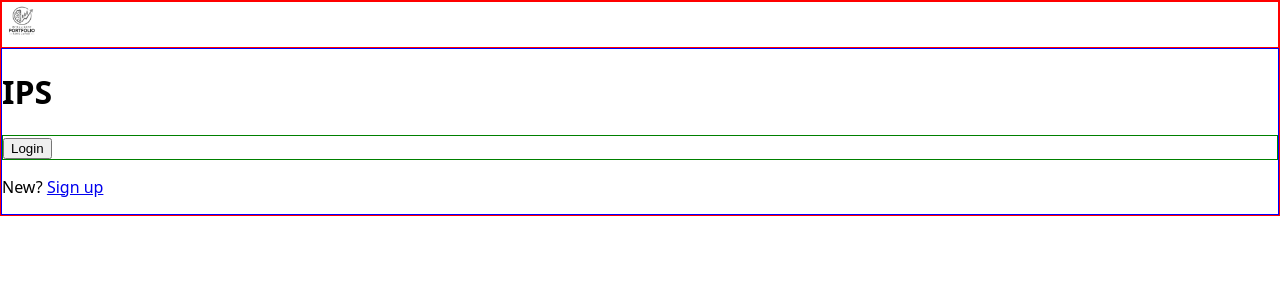
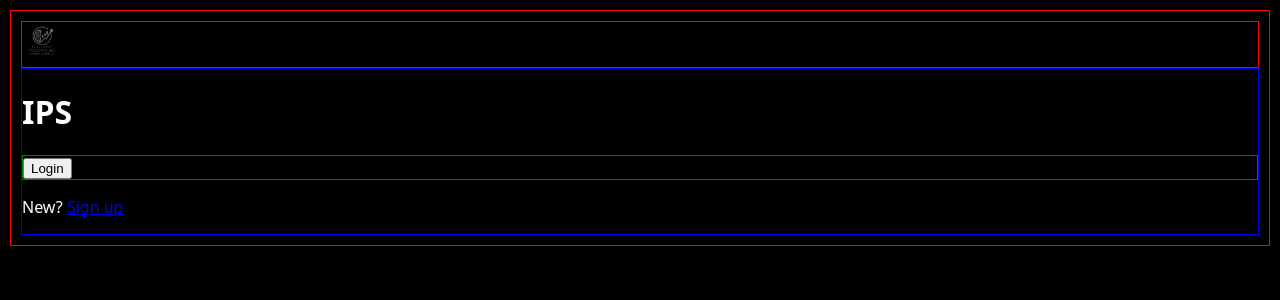
Before and after one commit to sn3gur/IPS, a React (Vite) app in the folder client/: page /login in a window 1280 px wide. Shown: the top 300 px of the page. Built offline with nearby package versions, Linux system fonts and the light colour scheme.

Commit message:
Black Background

```diff
--- a/client/package.json
+++ b/client/package.json
@@ -14,7 +14,8 @@
     "bootstrap": "^5.3.8",
     "react": "^19.2.4",
     "react-dom": "^19.2.4",
-    "react-router-dom": "^7.13.2"
+    "react-router-dom": "^7.13.2",
+    "sass": "^1.99.0"
   },
   "devDependencies": {
     "@eslint/js": "^9.39.4",
--- a/client/src/App.jsx
+++ b/client/src/App.jsx
@@ -4,6 +4,7 @@ import SignupPage from './pages/SignupPage'
 import DashboardPage from './pages/DashboardPage'
 import SearchPage from './pages/SearchPage'
 import AssetPage from './pages/AssetPage'
+import './styles/main.scss';
 
 function App() {
   return (
--- a/client/src/pages/DashboardPage.jsx
+++ b/client/src/pages/DashboardPage.jsx
@@ -1,6 +1,7 @@
 import { useState } from 'react'
 import { useNavigate } from 'react-router-dom'
 import Navbar from '../components/Navbar'
+import '../styles/main.scss'
 
 function DashboardPage() {
   const navigate = useNavigate()
--- a/client/src/pages/SignupPage.jsx
+++ b/client/src/pages/SignupPage.jsx
@@ -1,5 +1,6 @@
 import { useNavigate } from 'react-router-dom'
 import Navbar from '../components/Navbar'
+import '../styles/main.scss'
 
 function SignupPage() {
   const navigate = useNavigate()
--- a/client/src/style/main.scss
+++ /dev/null
@@ -1,4 +0,0 @@
-// Consts
-$primary-color: #ac47e6;
-$secondary-color: #00bfe1;
-$text-color: #000000;
--- /dev/null
+++ b/client/src/styles/main.scss
@@ -0,0 +1,22 @@
+// Consts
+$primary-color: #ac47e6;
+$secondary-color: #00bfe1;
+$text-color: #000000;
+
+@mixin lightTheme {
+    background-color: white;
+    color: black;
+}
+@mixin darkTheme {
+    background-color: black;
+    color: white;
+}
+
+body {
+    @include darkTheme;
+}
+
+div {
+    border-radius: 20px solid $primary-color;
+    padding: 10px;
+}
```
Also changed, not shown: 1 other file (tests, documents, lock files or other folders).
